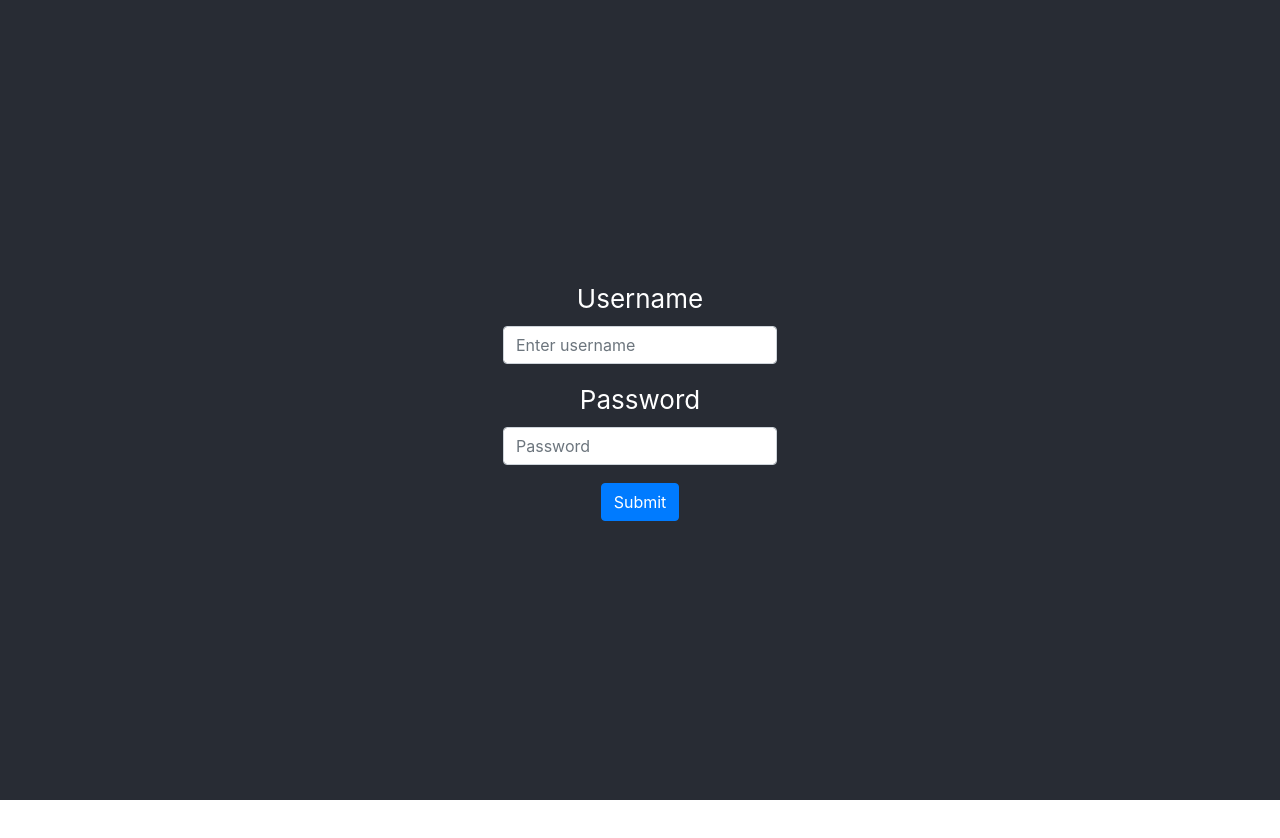
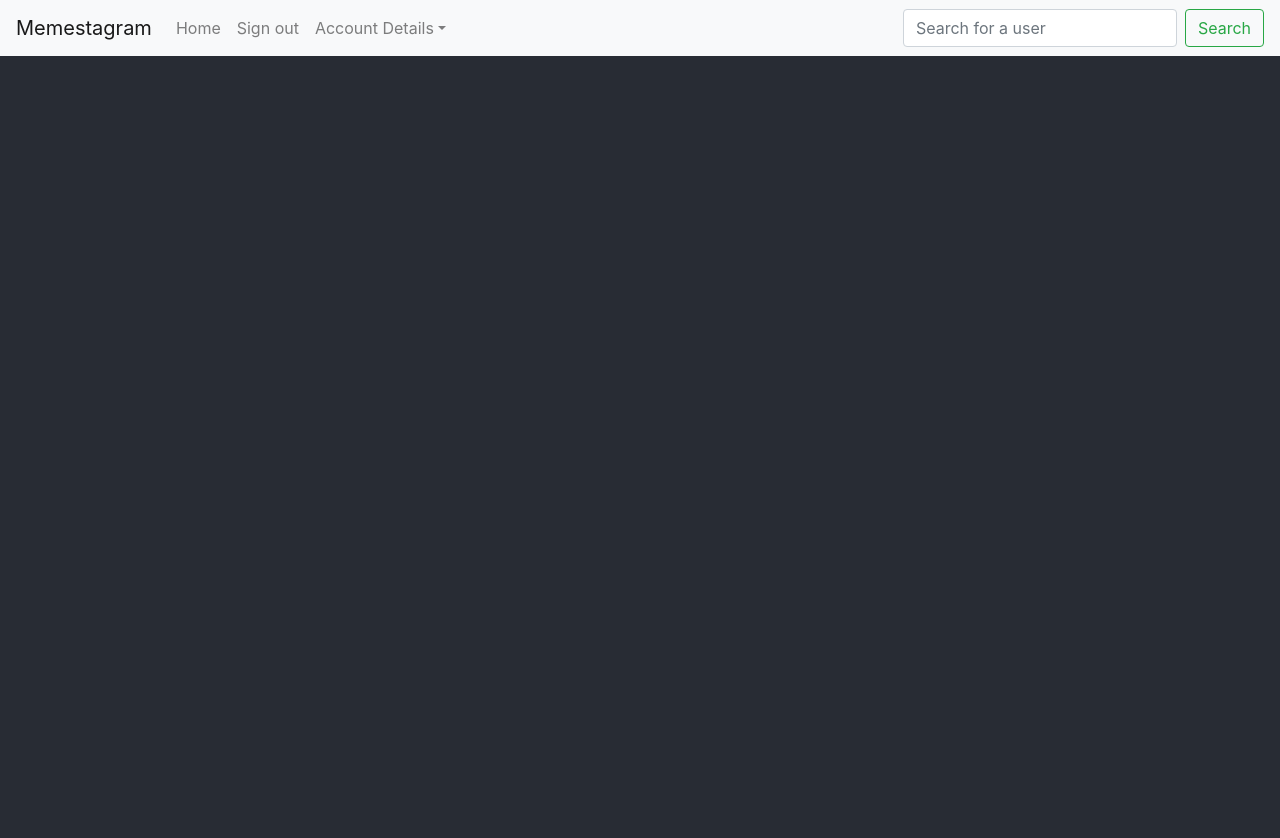
Before and after one commit to loganmcmullen/Memestagram-Social-Network, a React (Create React App) app in the folder client/: page / in a window 1280 px wide. Shown: the top 838 px of the page. Before the commit the page ends 800 px from the top, so only its background shows below. Built offline with nearby package versions, Linux system fonts and the light colour scheme.

Commit message:
Creation of a home page #34
A home page that will be used for testing purposes - code can be re-used/adapted for creation of a news feed moving forward.

```diff
--- /dev/null
+++ b/client/src/components/home.js
@@ -0,0 +1,45 @@
+import React, { Component } from 'react';
+import {
+    Navbar,
+    Form,
+    Button,
+    Nav,
+    NavDropdown,
+    FormControl
+} from "react-bootstrap";
+import "../App.css";
+
+class Home extends Component {
+    state = {}
+    render() {
+        return (
+            <div className="App">
+                <Navbar bg="light" expand="lg">
+                    <Navbar.Brand href="#home">Memestagram</Navbar.Brand>
+                    <Navbar.Toggle aria-controls="basic-navbar-nav" />
+                    <Navbar.Collapse id="basic-navbar-nav">
+                        <Nav className="mr-auto">
+                            <Nav.Link href="#home">Home</Nav.Link>
+                            <Nav.Link href="#link">Sign out</Nav.Link>
+                            <NavDropdown title="Account Details" id="basic-nav-dropdown">
+                                <NavDropdown.Item href="#action/3.1">Login details</NavDropdown.Item>
+                                <NavDropdown.Item href="#action/3.2">Followers</NavDropdown.Item>
+                                <NavDropdown.Item href="#action/3.3">Following</NavDropdown.Item>
+                                <NavDropdown.Divider />
+                                <NavDropdown.Item href="#action/3.4">Delete my account</NavDropdown.Item>
+                            </NavDropdown>
+                        </Nav>
+                        <Form inline>
+                            <FormControl type="text" placeholder="Search for a user" className="mr-sm-2" />
+                            <Button variant="outline-success">Search</Button>
+                        </Form>
+                    </Navbar.Collapse>
+                </Navbar>
+                <header className="App-header">
+                </header>
+            </div>
+        );
+    }
+}
+
+export default Home;
--- a/client/src/index.js
+++ b/client/src/index.js
@@ -4,9 +4,10 @@ import "./index.css";
 import App from "./App";
 import SignUp from "./components/signup";
 import Login from "./components/login";
+import Home from "./components/home";
 import * as serviceWorker from "./serviceWorker";
 
-ReactDOM.render(<Login />, document.getElementById("root"));
+ReactDOM.render(<Home />, document.getElementById("root"));
 
 // If you want your app to work offline and load faster, you can change
 // unregister() to register() below. Note this comes with some pitfalls.
```
Also changed, not shown: client/src/components/login.js (line endings or trailing spaces), 1 other file (tests, documents, lock files or other folders).
